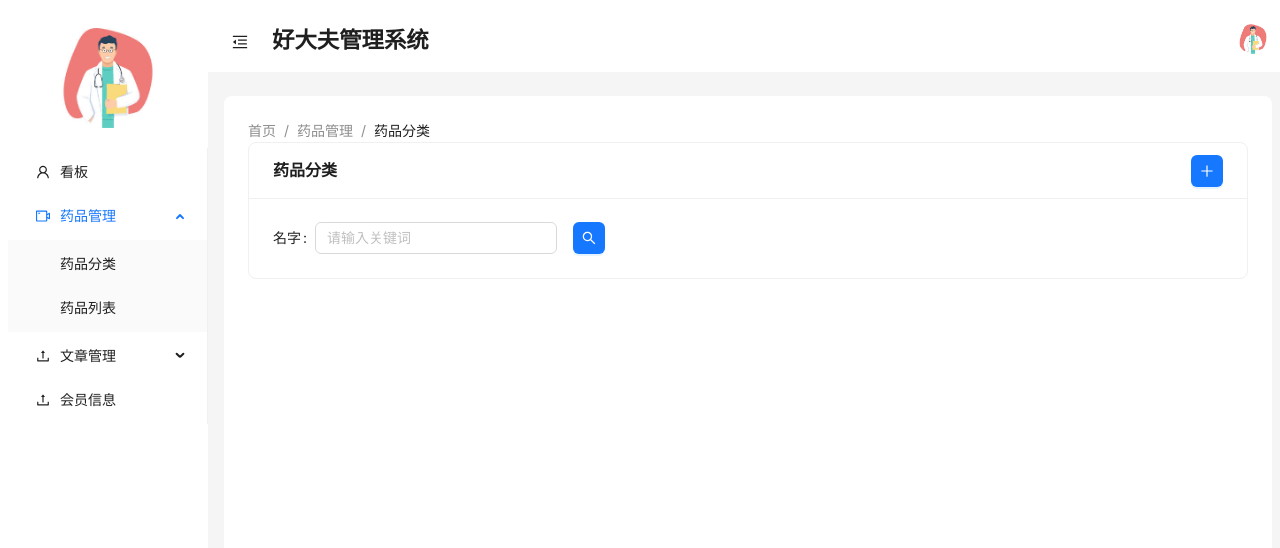
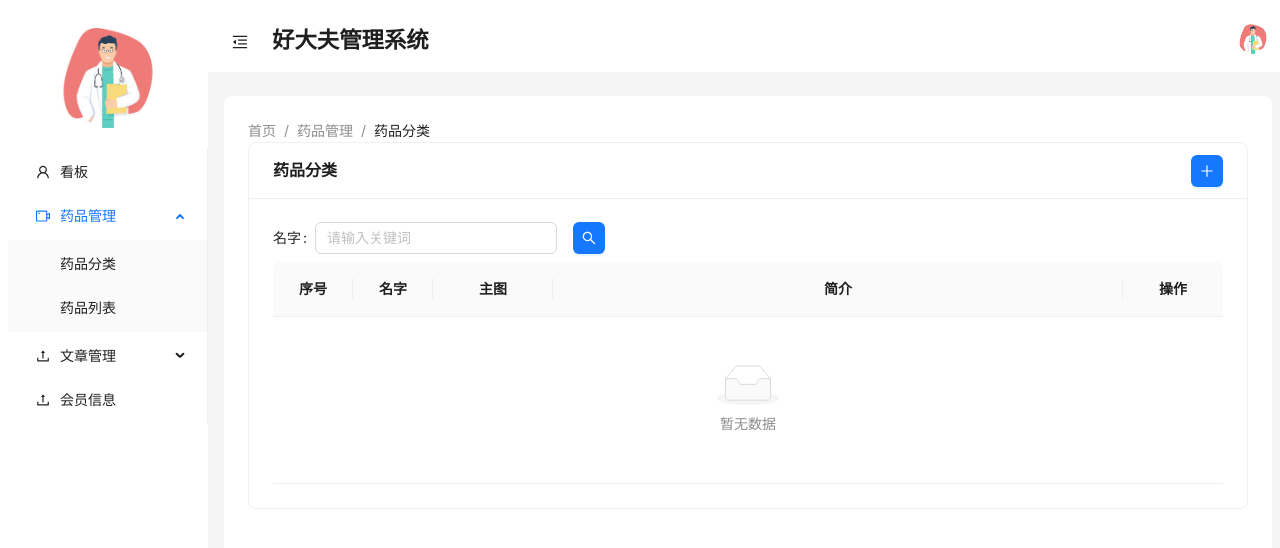
Before and after one commit to zhilongWen/fe-leaning, a React (Vite) app: page /#/admin/medicine/categories in a window 1280 px wide. Shown: the top 548 px of the page. Built offline with nearby package versions, Linux system fonts and the light colour scheme.

Commit message:
药品分类 page 表单 ui

```diff
--- a/src/pages/medicine/categories.tsx
+++ b/src/pages/medicine/categories.tsx
@@ -1,4 +1,4 @@
-import {Button, Card, Form, Input} from "antd";
+import {Button, Card, Form, Input, Space, Table} from "antd";
 import {PlusOutlined, SearchOutlined} from '@ant-design/icons'
 
 function MedicineCategories() {
@@ -11,6 +11,7 @@ function MedicineCategories() {
                 </>
             }
         >
+            <Space direction='vertical' style={{width: '100%'}}>
                 <Form layout='inline'>
                     <Form.Item label='名字'>
                         <Input placeholder='请输入关键词'/>
@@ -19,6 +20,37 @@ function MedicineCategories() {
                         <Button type='primary' icon={<SearchOutlined/>}/>
                     </Form.Item>
                 </Form>
+                <Table
+                    columns={[
+                        {
+                            title: '序号',
+                            width: 80,
+                            align: 'center'
+                        },
+                        {
+                            title: '名字',
+                            width: 80,
+                            align: 'center'
+                        },
+                        {
+                            title: '主图',
+                            width: 120,
+                            align: 'center'
+                        },
+                        {
+                            title: '简介',
+                            align: 'center'
+                        },
+                        {
+                            title: '操作',
+                            width: 100,
+                            align: 'center'
+                        },
+                    ]}
+                >
+
+                </Table>
+            </Space>
         </Card>
     )
 }
```
Lines whose indentation alone changed are shown as unchanged.
